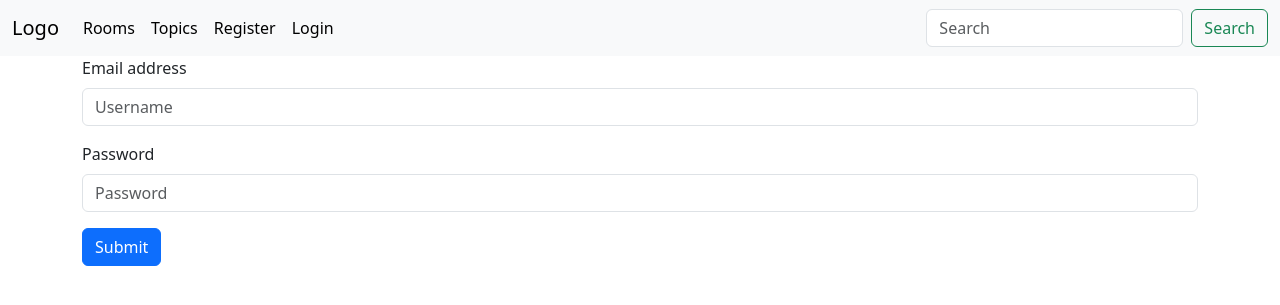
After one commit to raghavm8/Study-Bud, a Django app: page /login in a window 1280 px wide. The commit adds this page. Shown: the top 305 px of the page. Run offline with Django 5.2, Linux system fonts and the light colour scheme.

Commit message:
authentication added

```diff
--- /dev/null
+++ b/study_buddy/base/authentication_view.py
@@ -0,0 +1,38 @@
+from django.shortcuts import render
+from django.shortcuts import redirect
+from django.contrib.auth.models import User
+from django.contrib import messages
+from django.contrib.auth import authenticate
+from django.contrib.auth import login
+from django.contrib.auth import logout
+
+def login_page(request):
+    print("inside login")
+    if request.method == "POST":
+        username = request.POST.get('username')
+        password = request.POST.get('password')
+        try:
+            user = User.objects.get(username=username)
+        except:
+            print("User does not exist")
+            messages.error(request, "User does not exist")
+
+        user = authenticate(request, username=username, password=password)
+
+        if user is not None:
+            login(request, user)
+            return redirect("Home")
+        else:
+            print(user)
+            messages.error(request, "Username or password does not exist")
+
+    context = {}
+    return render(request, "login.html", context)
+
+def register_page(request):
+    context = {}
+    return render(request, "login.html", context)
+
+def logout_page(request):
+    logout(request)
+    return redirect("LoginUser")
--- a/study_buddy/base/urls.py
+++ b/study_buddy/base/urls.py
@@ -1,15 +1,21 @@
 from django.urls import path
 from . import views
+from . import authentication_view
 
 urlpatterns = [
     path('', view=views.Home, name="Home" ),
     path('rooms', view=views.AllRooms, name="AllRooms"),
     path('topics', view=views.AllTopics, name="AllTopics"),
+
     path('room/<str:id>', view=views.Room_View, name="Room"),
     path('create_room', view=views.create_room, name="Create_Room"),
     path('add_room', view=views.add_room, name="AddRoom"),
     path('update_room/<str:id>', view=views.update_room, name="Update_Room"),
     path('delete_room/<str:id>', view=views.delete_room, name="Delete_Room"),
     path('edit_room/<str:id>', view=views.edit_room, name="UpdateRoom"),
-    path('remove_room/<str:id>', view=views.remove_room, name="DeleteRoom")
+    path('remove_room/<str:id>', view=views.remove_room, name="DeleteRoom"),
+
+    path('login', view=authentication_view.login_page, name="LoginUser"),
+    path('register', view=authentication_view.register_page, name="RegisterUser"),
+    path('logout', view=authentication_view.logout_page, name="LogoutUser")
 ]
--- /dev/null
+++ b/study_buddy/templates/login.html
@@ -0,0 +1,31 @@
+{% extends "main.html" %} {% block content %}
+
+<div class="container">
+  <form method="post" action="{% url "LoginUser" %}">
+    {% csrf_token %}
+    <div class="mb-3">
+      <label for="username" class="form-label">Email address</label>
+      <input
+        type="text"
+        class="form-control"
+        id="username"
+        placeholder="Username"
+        aria-describedby="email"
+        name="username"
+      />
+    </div>
+    <div class="mb-3">
+      <label for="password" class="form-label">Password</label>
+      <input
+        type="password"
+        class="form-control"
+        id="password"
+        placeholder="Password"
+        name="password"
+      />
+    </div>
+    <button type="submit" class="btn btn-primary">Submit</button>
+  </form>
+</div>
+
+{% endblock content %}
--- a/study_buddy/templates/main.html
+++ b/study_buddy/templates/main.html
@@ -11,7 +11,16 @@
       crossorigin="anonymous"/>
   </head>
   <body>
-    {% include "navbar.html" %} {% block content %}{% endblock content %}
+    {% include "navbar.html" %}
+      {% if messages %}
+      <ul class="messages">
+          {% for message in messages %}
+          <li>{{ message }}</li>
+          {% endfor %}
+      </ul>
+      {% endif %}
+    {% block content %}
+    {% endblock content %}
     <script
       src="https://cdn.jsdelivr.net/npm/bootstrap@5.3.8/dist/js/bootstrap.bundle.min.js"
       integrity="sha384-FKyoEForCGlyvwx9Hj09JcYn3nv7wiPVlz7YYwJrWVcXK/BmnVDxM+D2scQbITxI"
--- a/study_buddy/templates/navbar.html
+++ b/study_buddy/templates/navbar.html
@@ -12,6 +12,18 @@
         <li class="nav-item">
           <a class="nav-link active" href="{% url "AllTopics" %}">Topics</a>
         </li>
+        <li class="nav-item">
+          <a class="nav-link active" href="{% url "RegisterUser" %}">Register</a>
+        </li>
+        {% if request.user.is_authenticated %}
+          <li class="nav-item">
+            <a class="nav-link active" href="{% url "LogoutUser" %}">Logout</a>
+          </li>
+        {% else %}
+          <li class="nav-item">
+            <a class="nav-link active" href="{% url "LoginUser" %}">Login</a>
+          </li>
+        {% endif %}
         {% comment %} <li class="nav-item">
           <a class="nav-link">Disabled</a>
         </li> {% endcomment %}
```
Also changed, not shown: study_buddy/base/views.py (+16 -0 lines), study_buddy/db.sqlite3.
